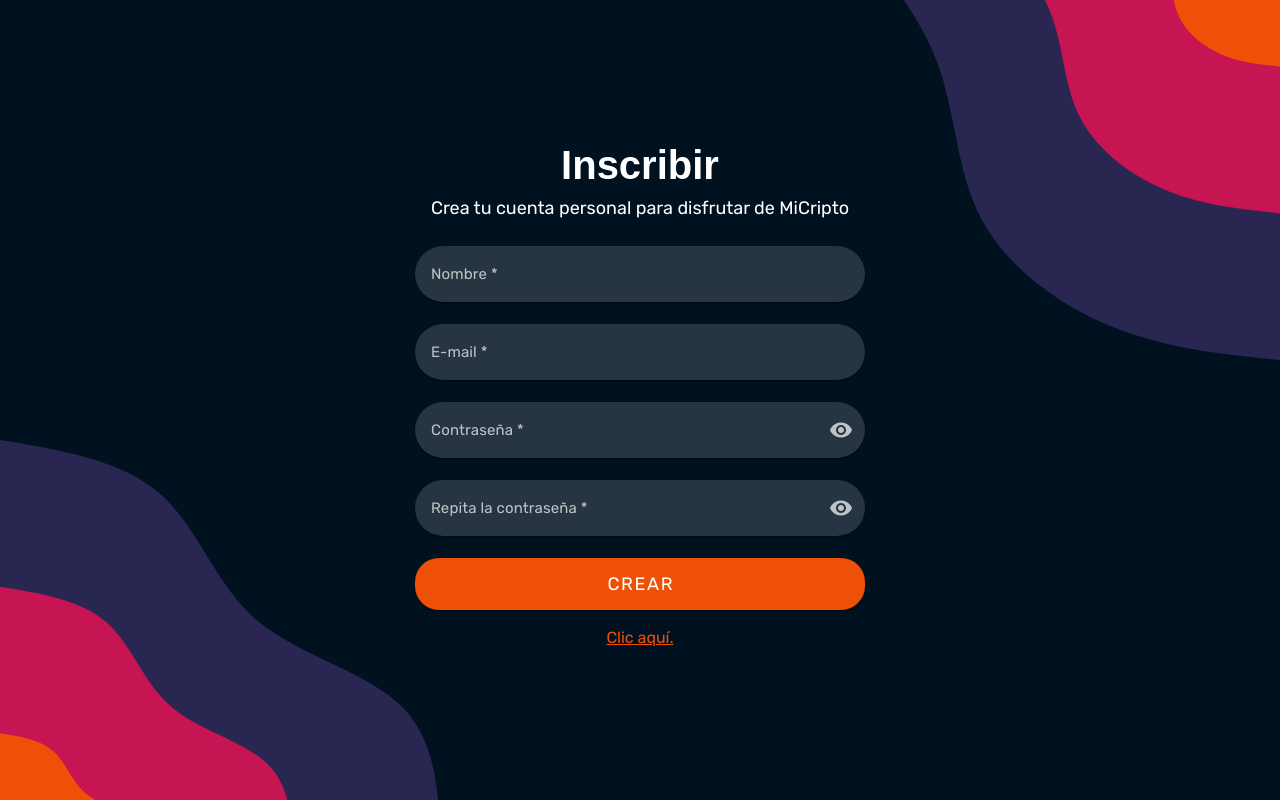
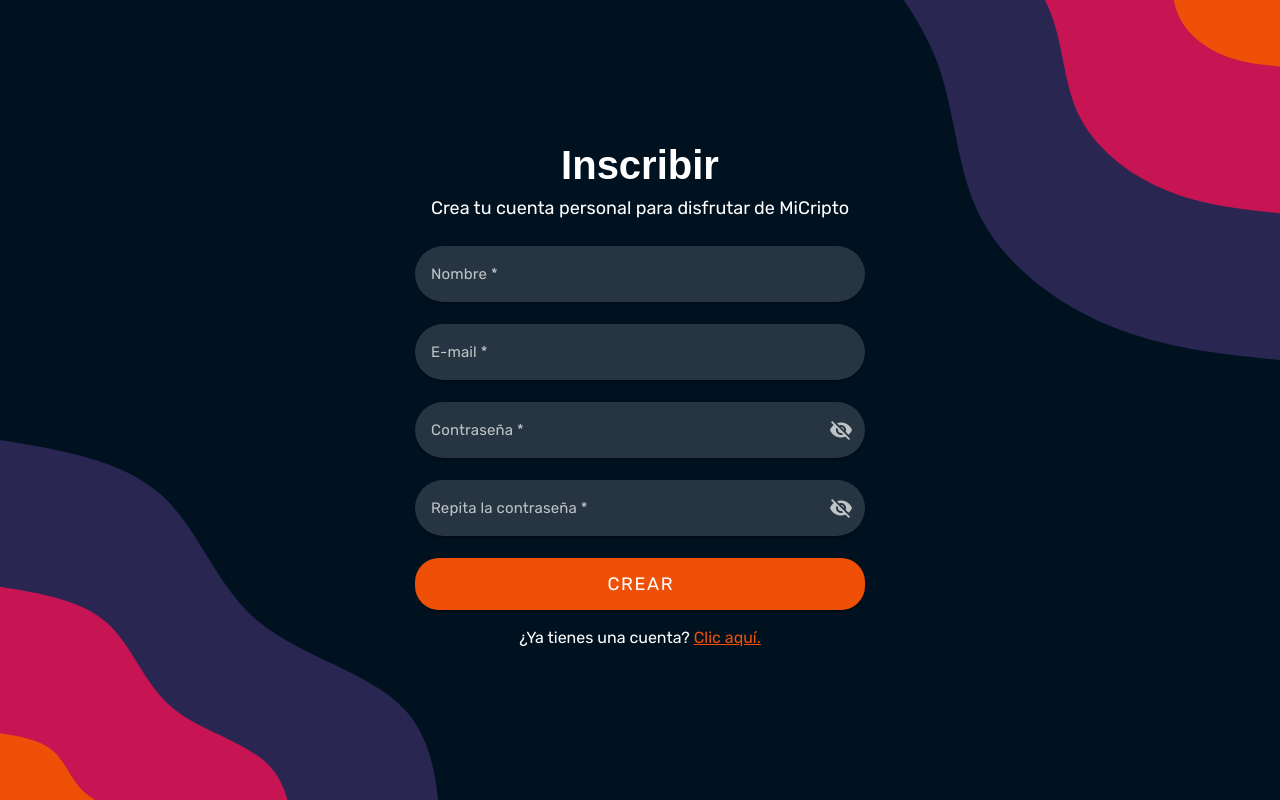
Before and after one commit to Mirian97/mi-cripto, a Vue app in the folder web/: page /inscribir in a window 1280 px wide. Built offline with nearby package versions, Linux system fonts and the light colour scheme; no server answers; a web font is replaced by a local one.

Commit message:
fix: changed displayed of eye icon

```diff
--- a/web/src/views/SignUpView.vue
+++ b/web/src/views/SignUpView.vue
@@ -86,8 +86,8 @@ export default {
           variant="solo-inverted"
           required
           @click:append-inner="togglePassword('password')"
-          :type="passwords.password ? 'password' : 'text'"
-          :append-inner-icon="passwords.password ? 'mdi-eye-off' : 'mdi-eye'"
+          :type="passwords.password ? 'text' : 'password'"
+          :append-inner-icon="passwords.password ? 'mdi-eye' : 'mdi-eye-off'"
           maxLength="50"
           v-model.trim="password"
           :rules="passwordRules"
@@ -97,14 +97,14 @@ export default {
           variant="solo-inverted"
           required
           @click:append-inner="togglePassword('repeatPassword')"
-          :type="passwords.repeatPassword ? 'password' : 'text'"
-          :append-inner-icon="passwords.repeatPassword ? 'mdi-eye-off' : 'mdi-eye'"
+          :type="passwords.repeatPassword ? 'text' : 'password'"
+          :append-inner-icon="passwords.repeatPassword ? 'mdi-eye' : 'mdi-eye-off'"
           maxLength="50"
           v-model.trim="repeatPassword"
           :rules="repeatPasswordRules"
         />
         <Button type="submit"><template #button-text>Crear</template></Button>
-        <CustomLink auxialiryText="¿Ya tienes una cuenta?" linkText="Clic aquí." to="/" />
+        <CustomLink helperText="¿Ya tienes una cuenta?" linkText="Clic aquí." to="/" />
       </v-form>
     </template>
   </MainLayout>
```
